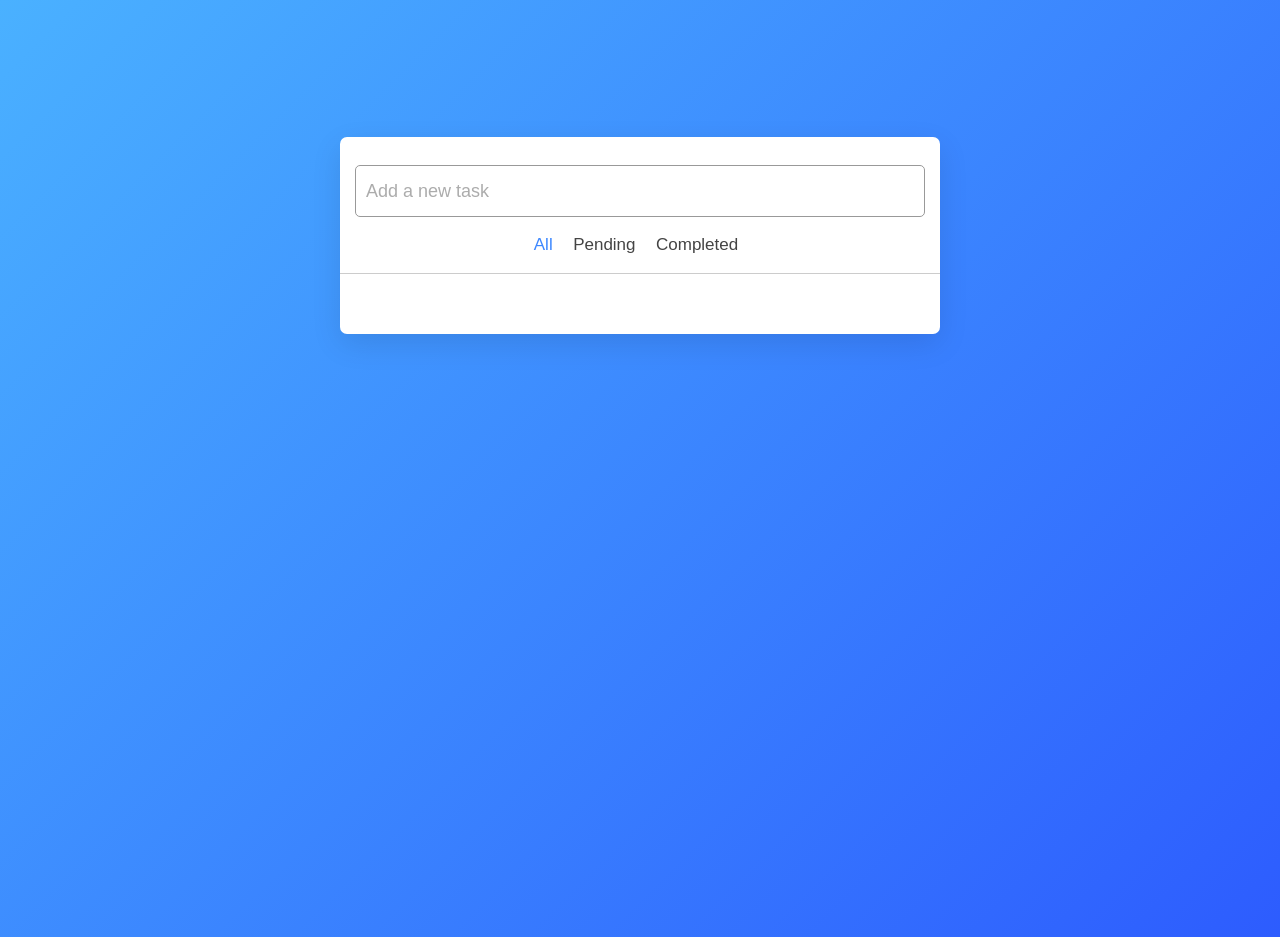
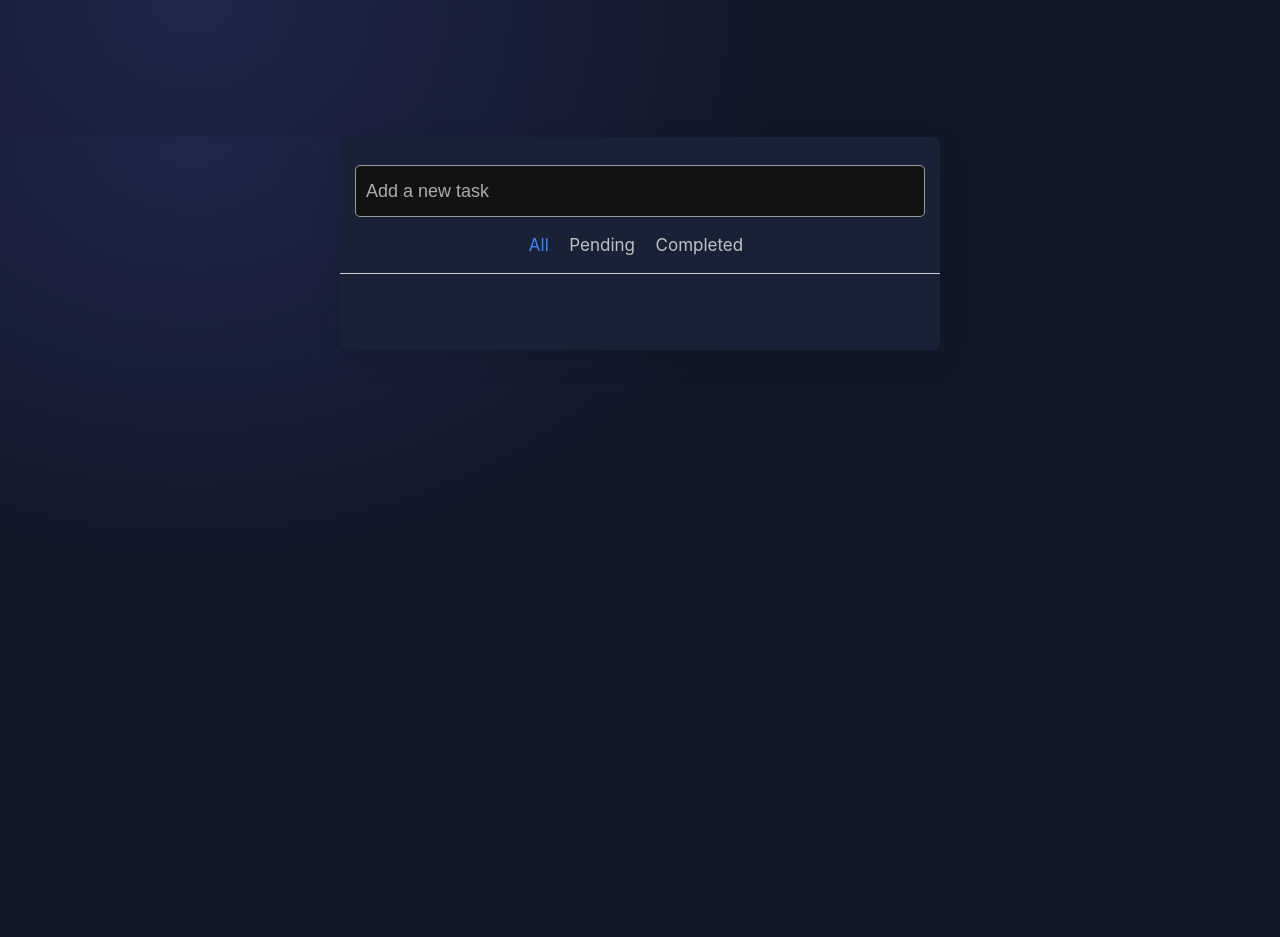
Before and after one commit to evandroad/canivete, a PHP site: page /07-todo-list/index.html in a window 1280 px wide. Run offline with PHP 8.4, Linux system fonts and the light colour scheme; some libraries are stand-ins or nearby versions.

Commit message:
refactor: style to theme app

```diff
--- a/06-api-test/index.html
+++ b/06-api-test/index.html
@@ -6,6 +6,7 @@
 	<meta name="viewport" content="width=device-width, initial-scale=1.0">
 	<link rel="stylesheet" href="https://cdn.jsdelivr.net/npm/bootstrap@5.0.2/dist/css/bootstrap.min.css">
 	<link rel="stylesheet" href="10-style.css">
+	<link rel="stylesheet" href="../style.css">
 	<link rel="shortcut icon" type="image/x-png" href="dev.png"/>
 	<script src="https://kit.fontawesome.com/0416c4eefa.js" crossorigin="anonymous"></script>
 	<script src="https://cdn.jsdelivr.net/npm/bootstrap@5.0.2/dist/js/bootstrap.bundle.min.js"></script>
--- a/07-todo-list/01-style.css
+++ b/07-todo-list/01-style.css
@@ -1,17 +1,3 @@
-*{
-  margin: 0;
-  padding: 0;
-  box-sizing: border-box;
-	font-family: Arial, Helvetica, sans-serif;
-}
-
-body {
-	width: 100%;
-	height: 100vh;
-	overflow: hidden;
-	background: linear-gradient(135deg, #4AB1FF, #2D5CFE);
-}
-
 ::selection{
 	color: #fff;
 	background: #3C87FF;
@@ -21,7 +7,7 @@ body {
 	max-width: 600px;
 	padding: 28px 0 30px;
 	margin: 137px auto;
-	background: #fff;
+	background: #182136;
 	border-radius: 7px;
 	box-shadow: 0 10px 30px rgba(0,0,0,0.1);
 }
@@ -76,7 +62,7 @@ body {
 .filters span{
 	margin: 0 8px;
 	font-size: 17px;
-	color: #444444;
+	color: #c0c0c0;
 	cursor: pointer;
 }
 
@@ -140,8 +126,8 @@ body {
 .task-box .task{
 	list-style: none;
 	font-size: 17px;
-	margin-bottom: 18px;
-	padding-bottom: 16px;
+	margin-bottom: 12px;
+	padding-bottom: 10px;
 	align-items: flex-start;
 	border-bottom: 1px solid #ccc;
 }
@@ -191,7 +177,6 @@ body {
 	right: -5px;
 	bottom: -65px;
 	padding: 5px 0;
-	background: #fff;
 	position: absolute;
 	border-radius: 4px;
 	transform: scale(0);
@@ -201,8 +186,7 @@ body {
 }
 
 button {
-	background-color: #fff;
-	color: #333;
+	color: #d6d6d6;
 	border: none;
 	padding: 5px;
 	border-radius: 5px;
@@ -211,7 +195,7 @@ button {
 }
 
 button:hover {
-	background: #e4e4e4;
+	opacity: 0.8;
 }
 
 .task-box .task:last-child .task-menu{
@@ -232,7 +216,7 @@ button:hover {
 	height: 25px;
 	font-size: 16px;
 	margin-bottom: 2px;
-	padding: 17px 15px;
+	padding: 12px 8px;
 	justify-content: flex-start;
 }
 
--- a/07-todo-list/index.html
+++ b/07-todo-list/index.html
@@ -4,6 +4,7 @@
 		<meta charset="utf-8">
 		<meta name="viewport" content="width=device-width, initial-scale=1.0">
 		<link rel="stylesheet" href="01-style.css">
+		<link rel="stylesheet" href="../style.css">
 		<script src="https://unpkg.com/alpinejs@3.14.8/dist/cdn.min.js" defer></script>
 		<script src="01-script.js"></script>
 		<title>To Do List</title>
--- a/style.css
+++ b/style.css
@@ -2,7 +2,7 @@
 :root {
   color-scheme: dark;
   font-family: Inter, ui-sans-serif, system-ui, -apple-system, BlinkMacSystemFont, "Segoe UI", sans-serif;
-  background: #111827;
+  background: radial-gradient(ellipse at 15% 0%, rgba(99, 102, 241, 0.18), transparent 38rem), #111827;;
   color: #f9fafb;
 }
 
@@ -15,6 +15,7 @@ body {
   min-height: 100vh;
   margin: 0;
   background: radial-gradient(ellipse at 15% 0%, rgba(99, 102, 241, 0.18), transparent 38rem), #111827;
+  color: #f9fafb;
 }
 
 main {
```
Also changed, not shown: 06-api-test/10-style.css (+0 -12 lines).
